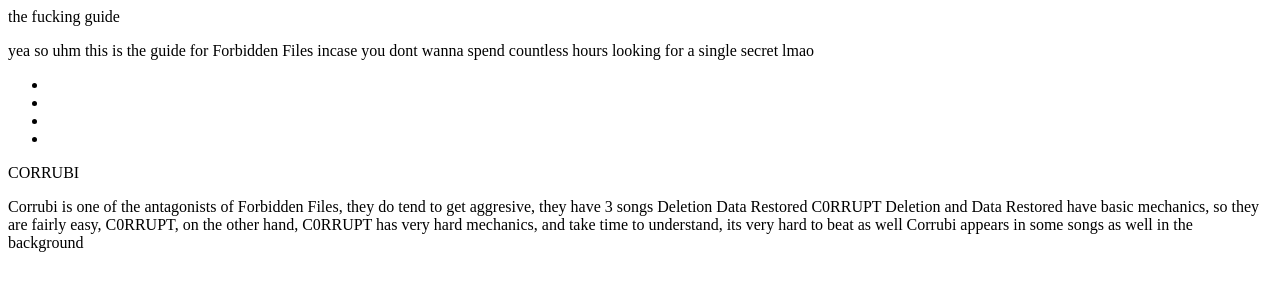
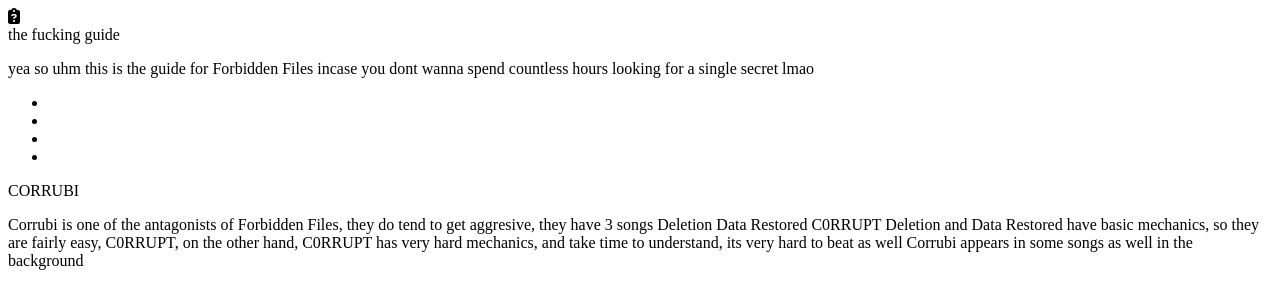
Before and after one commit to FunkinXeter/FF-GUIDE, a plain HTML site: page index.html in a window 1280 px wide. Drawn offline with Linux system fonts and the light colour scheme.

Commit message:
Add files via upload

```diff
--- a/index.html
+++ b/index.html
@@ -1,6 +1,7 @@
 <!DOCTYPE html>
+<i class="fa-solid fa-clipboard-question"></i>
 <html lang="en">
-<head>
+<head> <script src="https://kit.fontawesome.com/a1e710027d.js" crossorigin="anonymous"></script>
     <meta charset="UTF-8">
     <meta http-equiv="X-UA-Compatible" content="IE=edge">
     <meta name="viewport" content="width=device-width, initial-scale=1.0">
```
